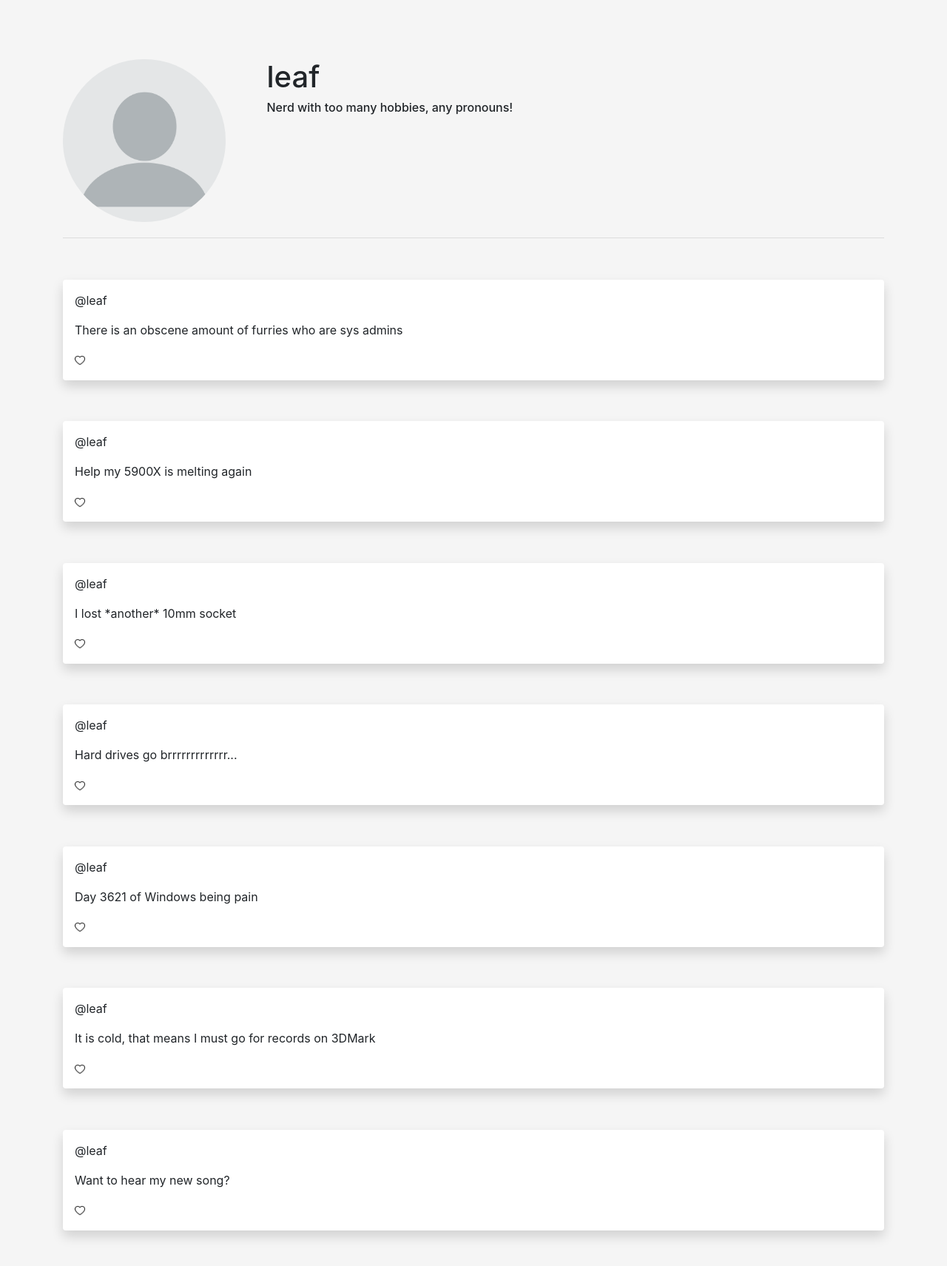
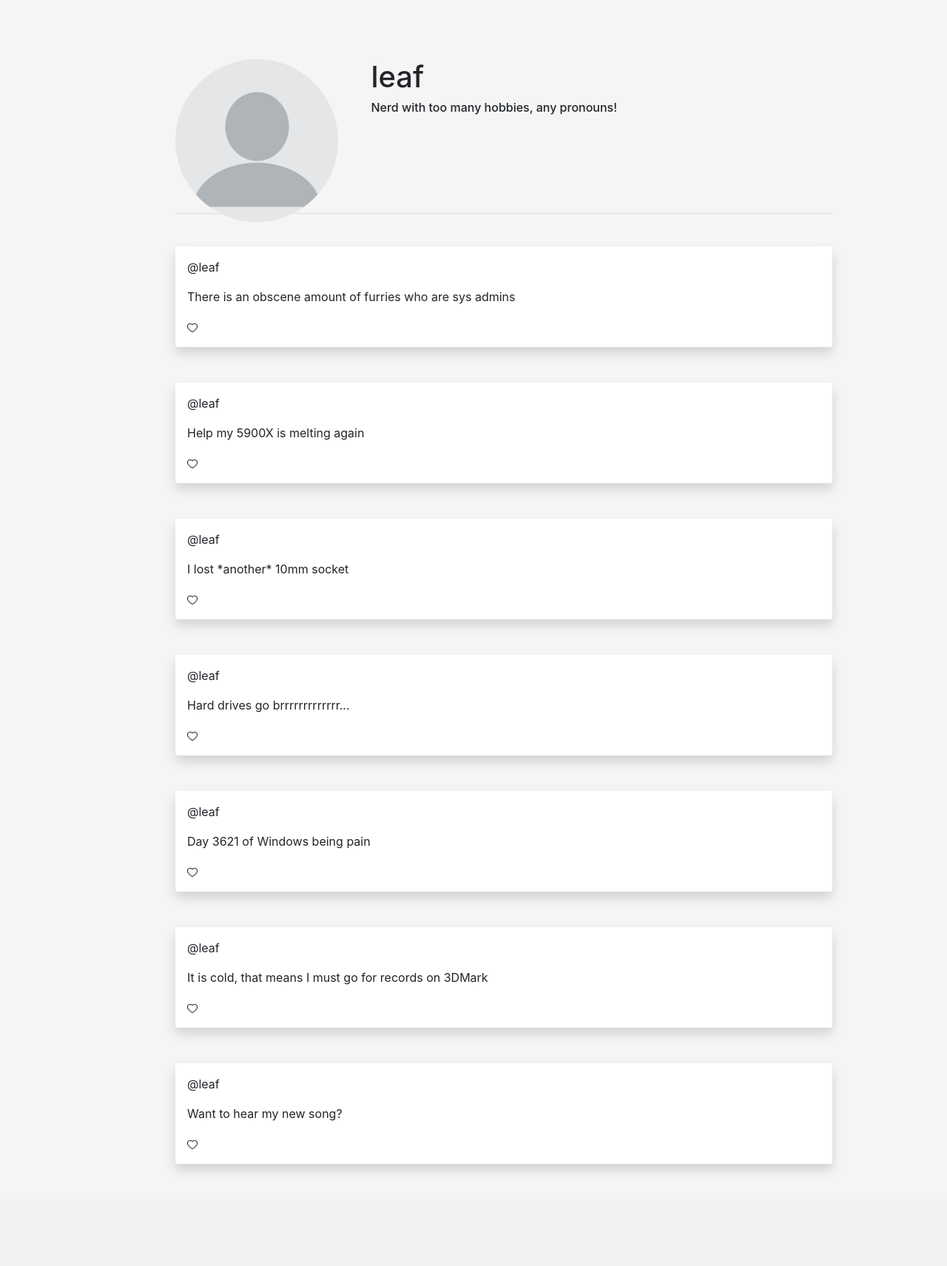
Before and after one commit to aetriusgx/cst-socialfinal, a Flask app: page /user/leaf in a window 1280 px wide. Shown: the part 58-1769 px from the top of the page at 74% size. After the commit the page ends 1641 px from the top, so only its background shows below. Run offline with Flask 2, Linux system fonts and the light colour scheme; some libraries are stand-ins or nearby versions.

Commit message:
fix error

```diff
--- a/app/static/css/user.css
+++ b/app/static/css/user.css
@@ -1,3 +1,11 @@
+.container {
+    float: left;
+}
+
+.box-content {
+    margin-left: 20%;
+}
+
 .post-image {
     float: left;
     margin-right: 5%;
```
